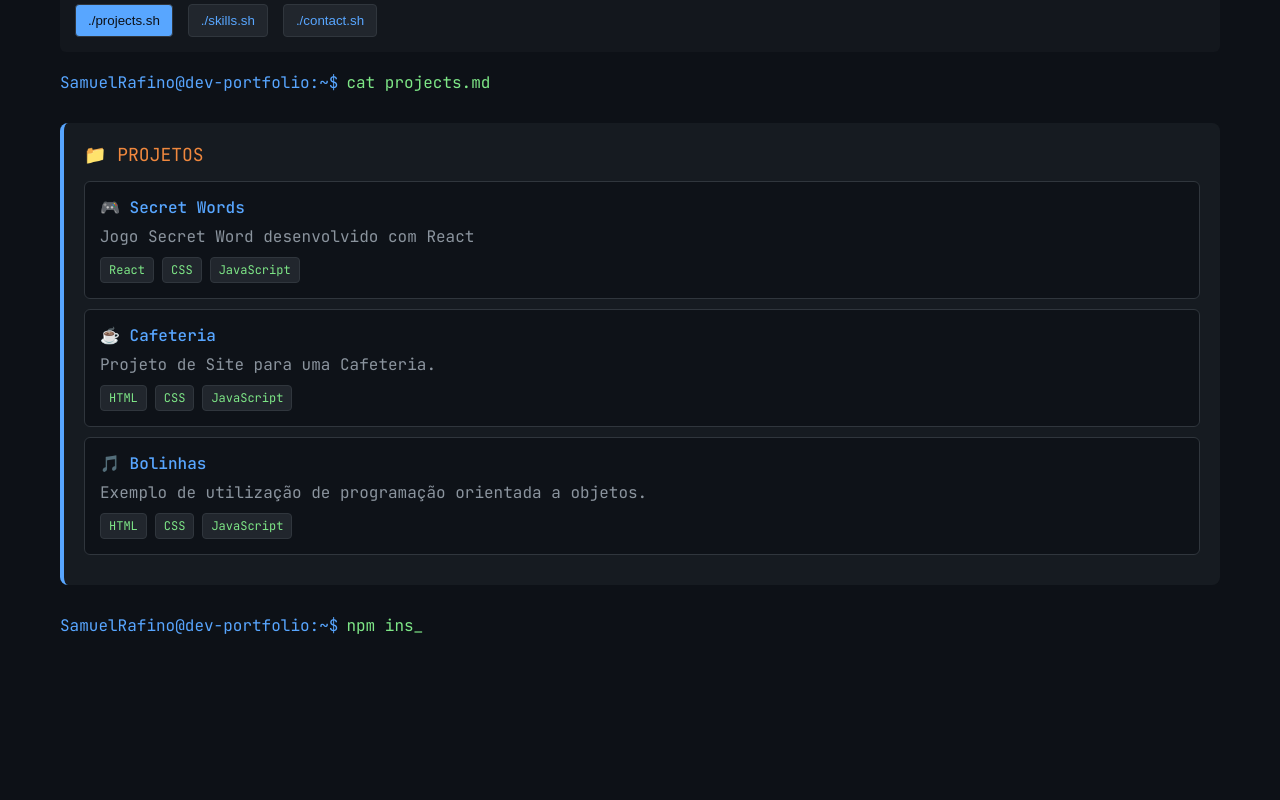
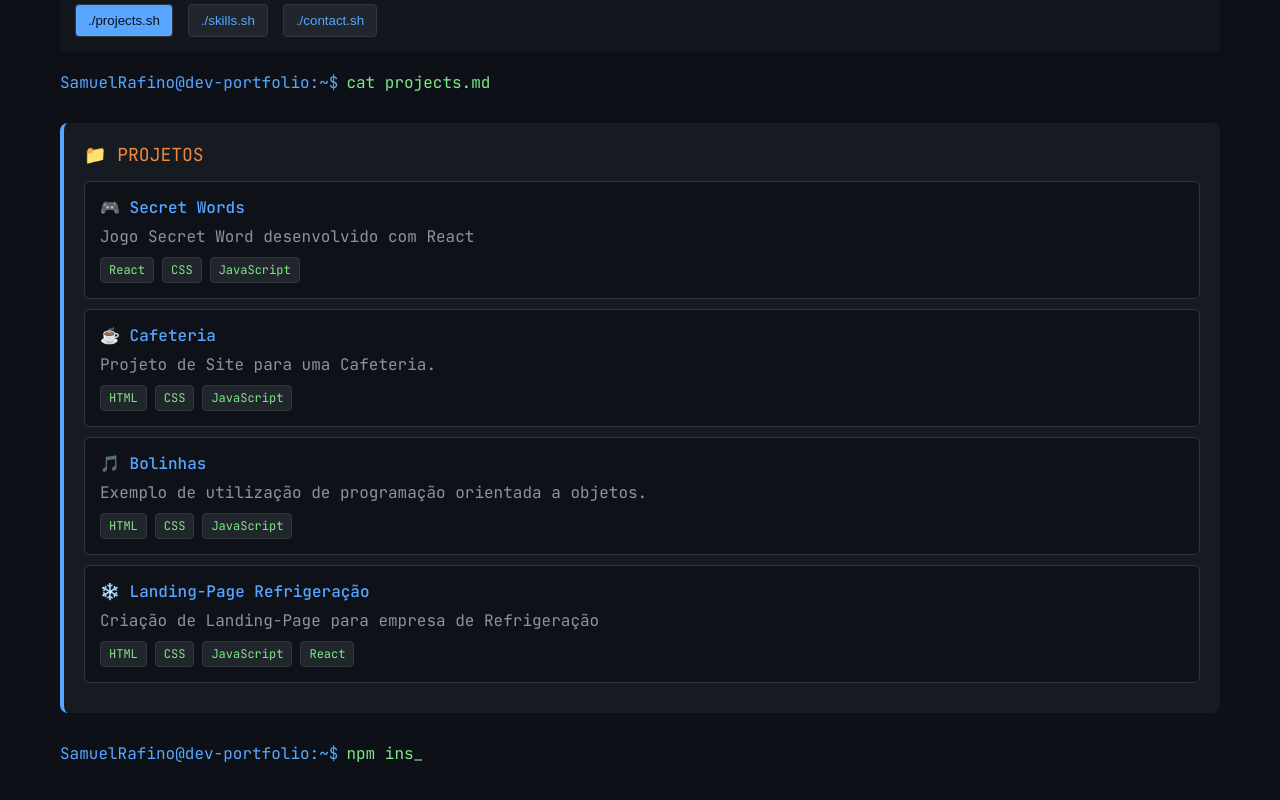
Before and after one commit to samucarafi/Portf-lio, a React (Vite) app in the folder Front-end/: page / in a window 1280 px wide. Shown: the part 573-1373 px from the top of the page. Before the commit the page ends 1249 px from the top, so only its background shows below. Built offline with nearby package versions, Linux system fonts and the light colour scheme.

Commit message:
adição de projeto

```diff
--- a/Front-end/src/components/ProjectsSection/ProjectsSection.jsx
+++ b/Front-end/src/components/ProjectsSection/ProjectsSection.jsx
@@ -20,6 +20,12 @@ const ProjectsSection = () => {
       technologies: ["HTML", "CSS", "JavaScript"],
       link: "https://samucarafi.github.io/Bolinhas/",
     },
+    {
+      title: "❄️ Landing-Page Refrigeração",
+      description: "Criação de Landing-Page para empresa de Refrigeração",
+      technologies: ["HTML", "CSS", "JavaScript", "React"],
+      link: "https://refrigeracao.vercel.app/",
+    },
   ];
 
   return (
```
